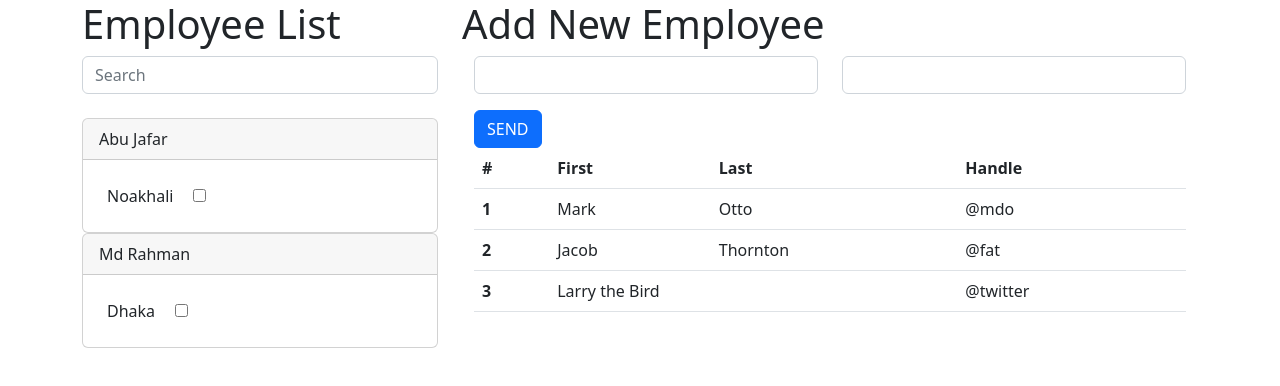
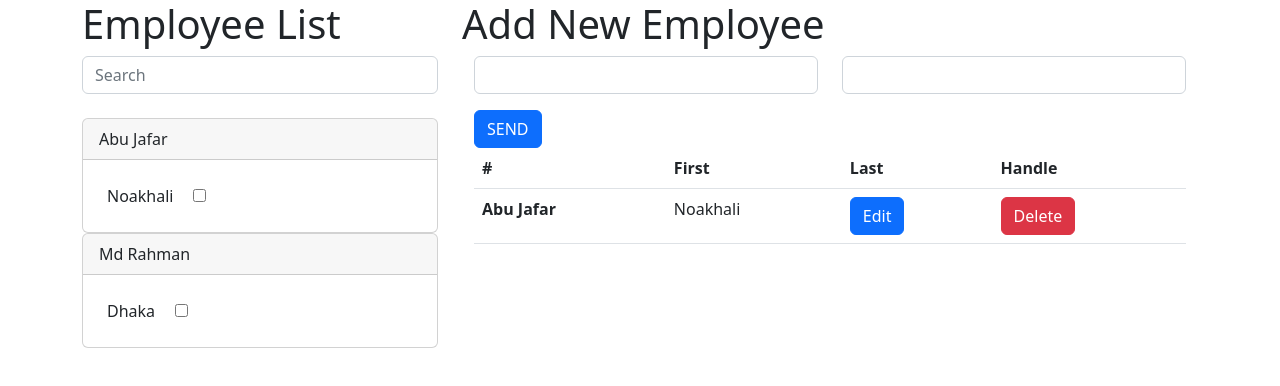
Before and after one commit to TanzimIbthesam/Vue-3, a Vue app in the folder employee-system/: page / in a window 1280 px wide. Shown: the top 386 px of the page. Built offline with nearby package versions, Linux system fonts and the light colour scheme.

Commit message:
Employees filtered selected true

```diff
--- a/employee-system/src/App.vue
+++ b/employee-system/src/App.vue
@@ -9,7 +9,7 @@
             <h1>Add New Employee</h1>
             <AddEmployee @add-employee="employeeAddHandler($event)" />
 
-            <div class="container">
+            <!-- <div class="container">
                 <div class="row">
                     <div class="col-12">
                         <table class="table">
@@ -43,7 +43,8 @@
                           </table>
                     </div>
                 </div>
-            </div>
+            </div> -->
+            <FilteredEmployee :ALLFILTERED_EMPLOYEES_LIST="selectedEmployees" />
         </div>
     </div>
     </div>
@@ -52,12 +53,13 @@
 <script>
 import AddEmployee from './components/AddEmployee.vue';
 import AllEmployee from './components/AllEmployee.vue';
+import FilteredEmployee from './components/FilteredEmployee.vue';
   export default {
-    components: { AddEmployee, AllEmployee },
+    components: { AddEmployee, AllEmployee, FilteredEmployee },
     data(){
       return {
         allemployees:[
-                    {id:1,name:"Abu Jafar",address:"Noakhali", selected: false},
+                    {id:1,name:"Abu Jafar",address:"Noakhali", selected:true},
                     {id:2,name:"Md Rahman",address:"Dhaka", selected: false}
                   ],
 
@@ -74,6 +76,9 @@ import AllEmployee from './components/AllEmployee.vue';
         }
     },
     computed:{
+      selectedEmployees(){
+       return this.allemployees.filter(allemployee=>allemployee.selected)
+      }
 
     }
 }
--- /dev/null
+++ b/employee-system/src/components/FilteredEmployee.vue
@@ -0,0 +1,46 @@
+<template>
+     <div class="container">
+                <div class="row">
+                    <div class="col-12">
+                        <table class="table">
+                            <thead>
+                              <tr>
+                                <th scope="col">#</th>
+                                <th scope="col">First</th>
+                                <th scope="col">Last</th>
+                                <th scope="col">Handle</th>
+                              </tr>
+                            </thead>
+                            <tbody>
+                              <tr v-for="filteredemployee in ALLFILTERED_EMPLOYEES_LIST"
+                              :key="filteredemployee.id"
+                              >
+                                <th scope="row">{{filteredemployee.name}}</th>
+                                <td >{{filteredemployee.address}}</td>
+                                <td>
+                                    <button type="button" class="btn btn-primary">Edit</button>
+                                </td>
+                                <td>
+                                    <button type="button" class="btn btn-danger">Delete</button>
+                                </td>
+
+                              </tr>
+
+
+                            </tbody>
+                          </table>
+                    </div>
+                </div>
+            </div>
+</template>
+
+<script>
+
+    export default {
+        props:['ALLFILTERED_EMPLOYEES_LIST']
+    }
+</script>
+
+<style lang="scss" scoped>
+
+</style>
```
Also changed, not shown: employee-system/src/components/AllEmployee.vue (+5 -5 lines).
